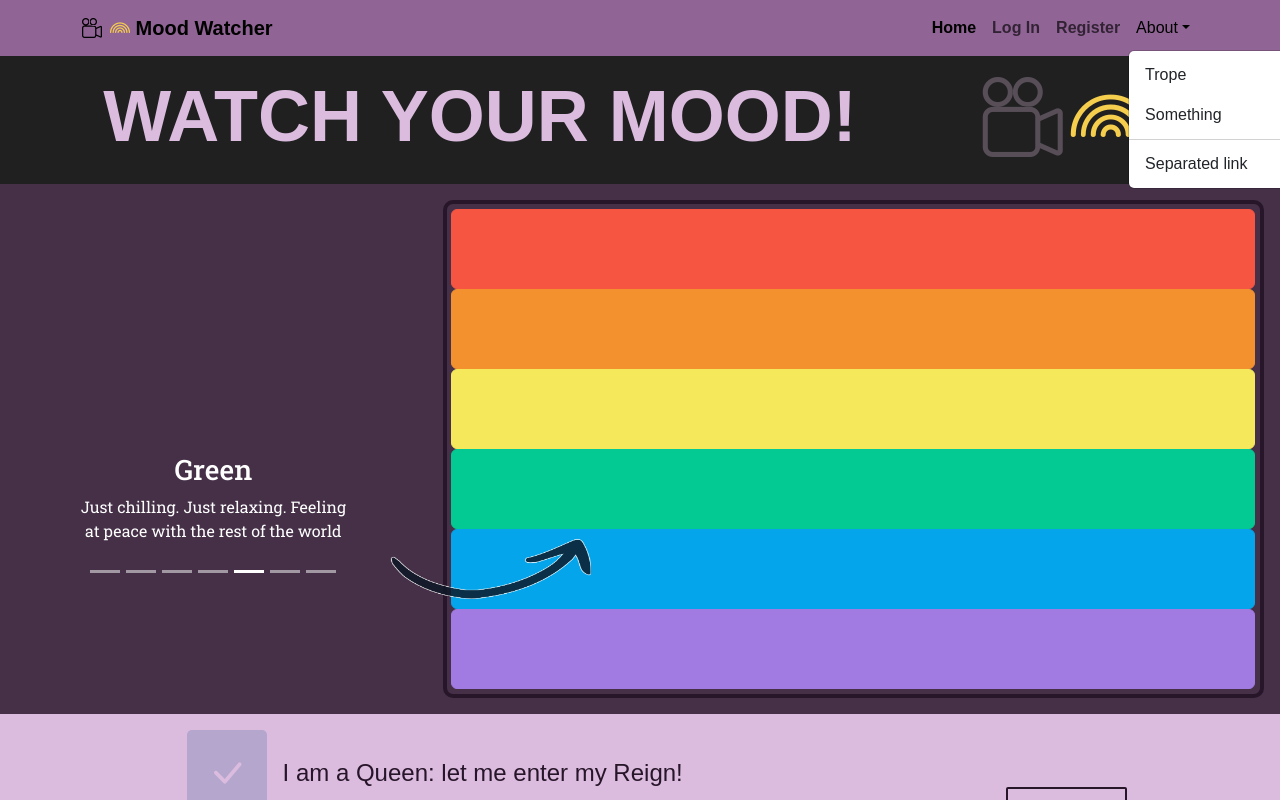
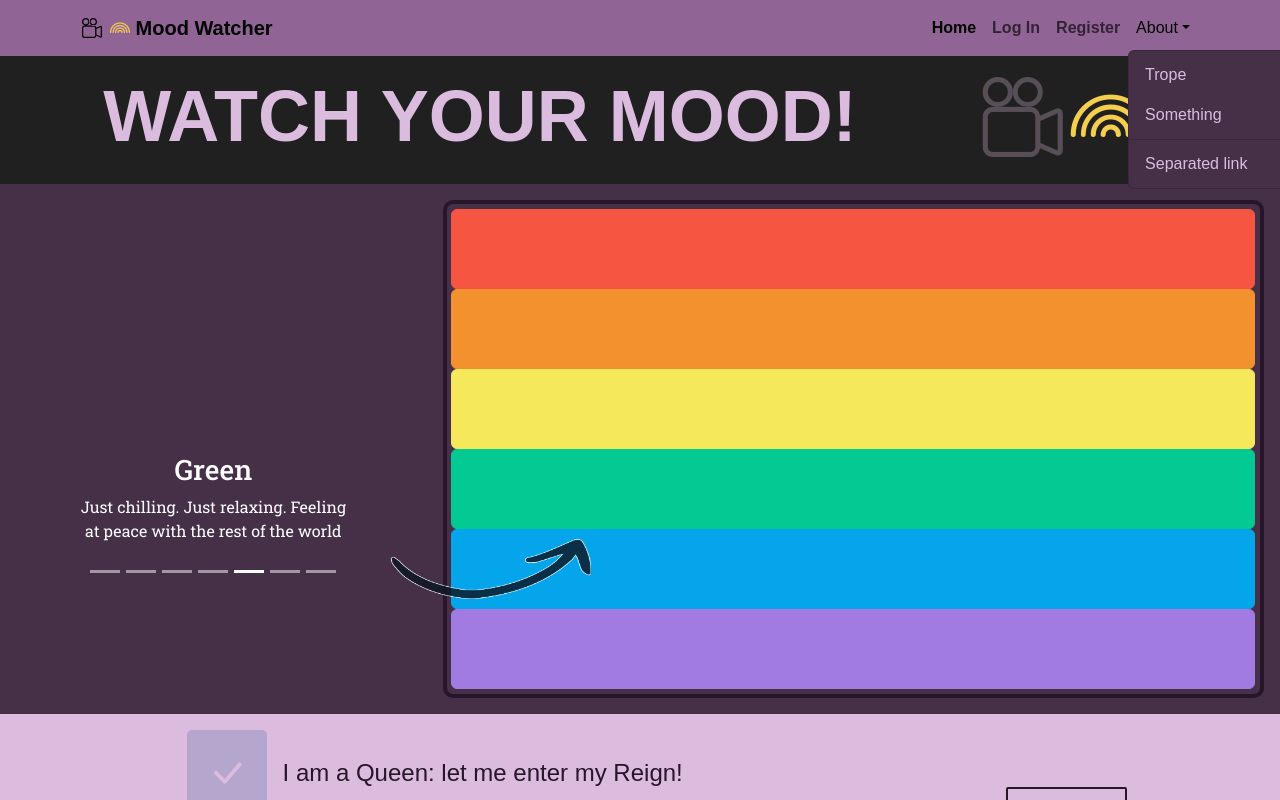
Before and after one commit to elisa-daria/mood_watch, a React (Vite) app: page / in a window 1280 px wide. Both pictures are taken after a click on the button "About". Shown: the top 800 px of the page. Built offline with nearby package versions, Linux system fonts and the light colour scheme; a web font is replaced by a local one.

Commit message:
Navbar-improvement

```diff
--- a/src/assets/_partials/_index.scss
+++ b/src/assets/_partials/_index.scss
@@ -133,3 +133,22 @@ input[type="checkbox"]:checked {
 .navbar-brand {
   cursor: pointer;
 }
+.navbar-nav .dropdown-menu {
+  position: static;
+  background: $dark-lavander;
+  margin-right: 1em;
+}
+
+.dropdown-item:active {
+  color: $dark-lavander;
+  text-decoration: none;
+  background-color: $text-light;
+}
+.dropdown-item:hover,
+.dropdown-item:focus {
+  color: $lavander;
+  background-color: $text-light;
+}
+.dropdown-item {
+  color: $text-light;
+}
--- a/src/components/header-footer/MWNavbar.jsx
+++ b/src/components/header-footer/MWNavbar.jsx
@@ -70,9 +70,12 @@ const MWNavbar = () => {
             <NavDropdown
               title="About"
               id="basic-nav-dropdown"
-              className="dropdown-menu-end"
+              className="dropdown-menu-end "
             >
-              <NavDropdown.Item href="https://www.discorsivo.it/cineseries/2021/07/13/bury-your-gays-il-trope-narrativo-in-cui-non-vissero-per-sempre-felici-e-contenti/">
+              <NavDropdown.Item
+                href="https://www.discorsivo.it/cineseries/2021/07/13/bury-your-gays-il-trope-narrativo-in-cui-non-vissero-per-sempre-felici-e-contenti/"
+                target="blank"
+              >
                 Trope
               </NavDropdown.Item>
               <NavDropdown.Item href="#action/3.2"></NavDropdown.Item>
```
Also changed, not shown: src/assets/custom.css.
